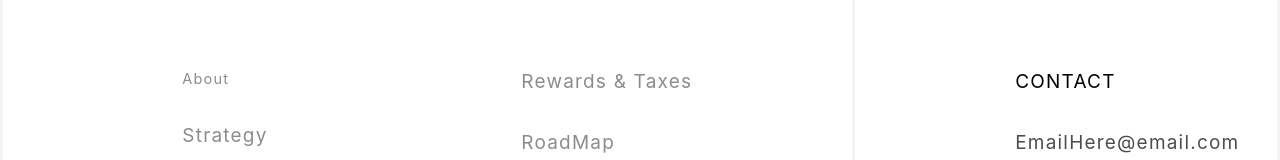
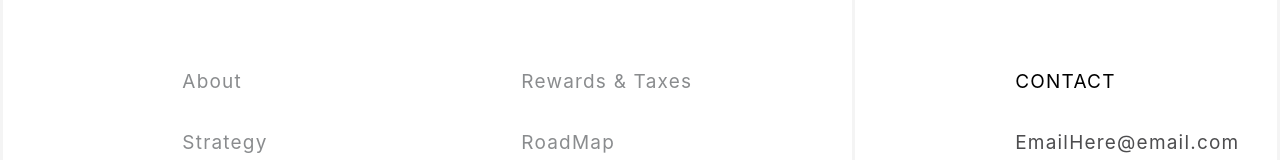
Before and after one commit to GreenPlanet0204/Eternity, a React (Create React App) app: page / in a window 1280 px wide. Shown: the part 11563-11723 px from the top of the page. Built offline with nearby package versions, Linux system fonts and the light colour scheme.

Commit message:
fix issue

```diff
--- a/src/components/Footer/Footer.js
+++ b/src/components/Footer/Footer.js
@@ -10,7 +10,7 @@ const Footer = () => {
         <div className="col-4">
           <div className="link">
             <div>
-              <Link className="subtext" to="about">About</Link>
+              <Link className="text" to="about">About</Link>
             </div>
             <div>
               <Link className="text" to="strategy">Strategy</Link>
```
